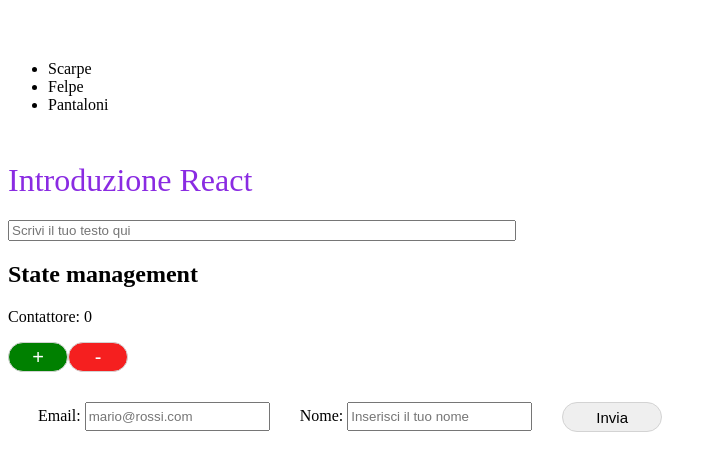
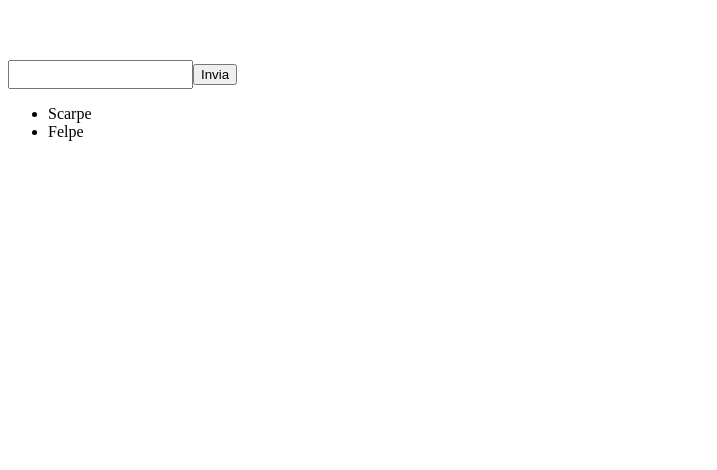
Before and after one commit to Hackademy-180/Esercizio-introduzione-React-Nicolina-Vesco, a React (Vite) app: page / in a window 1280 px wide. Shown: the part 783-1253 px from the top of the page, without its empty margins (0-717 px from the left). After the commit the page ends 940 px from the top, so only its background shows below. Built offline with nearby package versions, Linux system fonts and the light colour scheme.

Commit message:
Compound components

```diff
--- a/src/App.jsx
+++ b/src/App.jsx
@@ -3,46 +3,88 @@
 import List from "./components/List.jsx"
 import { useState } from 'react'
 import Form from "./components/Form.jsx"
+import Main from "./components/Main.jsx"
 
 function App() {
-    //Esercizio State management
-    const [counter, setCounter] = useState(0);
+  const [nameList, setNameList] = useState(["Scarpe", "Felpe"]);
+  const [newName, setNewName] = useState();
 
-    const increment =()=>{
-      setCounter((prev)=> prev + 1)
-    }
-    const decrement =()=>{
-      setCounter((prev)=> prev-1)
-    }
+  const handleChange = (e)=>{
+    setNewName(e.target.value);
+  }
 
 
-    // Esercizio componenti
-  const product = ['Scarpe', 'Felpe', 'Pantaloni'];
+  const addNewName = (name) => {
+    setNameList((prev) => [...prev, name]);
+  }
 
   return (
     <>
 
       <Navbar />
       <Header />
-      <List product={product} />
+      <Main>
+        <Form handleChange={handleChange} addNewName={addNewName} newName={newName}></Form>
+        <List>
+          {nameList.map((name, item) => {
+            return (
+              <li key={item}>{name}</li>
+            )
+          })
 
-      {/* Esercizio introduzione a react */}
-      <h1 className="title">Introduzione React</h1>
-      <input type="text" className='input-text' placeholder='Scrivi il tuo testo qui'/>
-      <label htmlFor="text" className='label-text' />
+          }
+        </List>
 
-      {/* Esercizio state management */}
-      <h2>State management</h2>
-      <p>Contattore: {counter}</p>
-      <button id = 'increment' onClick={increment}>+</button>
-      <button id = 'decrement' onClick={decrement}>-</button>
-
-
-      <Form />
+      </Main>
 
     </>
   )
 
 }
 
+
+
+
+
+// function App() {
+//Esercizio State management
+// const [counter, setCounter] = useState(0);
+
+// const increment =()=>{
+//   setCounter((prev)=> prev + 1)
+// }
+// const decrement =()=>{
+//   setCounter((prev)=> prev-1)
+// }
+
+
+// Esercizio componenti
+// const product = ['Scarpe', 'Felpe', 'Pantaloni'];
+
+// return (
+<>
+
+  {/* <Navbar />
+      <Header />
+      <List product={product} /> */}
+
+  {/* Esercizio introduzione a react */}
+  {/* <h1 className="title">Introduzione React</h1>
+      <input type="text" className='input-text' placeholder='Scrivi il tuo testo qui'/> */}
+  {/* <label htmlFor="text" className='label-text' /> */}
+
+  {/* Esercizio state management */}
+  {/* <h2>State management</h2>
+      <p>Contattore: {counter}</p>
+      <button id = 'increment' onClick={increment}>+</button>
+      <button id = 'decrement' onClick={decrement}>-</button> */}
+
+
+  {/* <Form /> */}
+
+</>
+// )
+
+// }
+
 export default App
--- a/src/components/Form.jsx
+++ b/src/components/Form.jsx
@@ -1,47 +1,58 @@
-import { useState } from 'react'
+export default function Form({newName, handleChange, addNewName}){
+    return(
+        <>
+            <input type="text" onChange={handleChange} className="text-input" id="text" />
+            <button onClick={()=>addNewName(newName)}>Invia</button>
 
-function Form() {
-    const [name, setName] = useState("");
-    const [mail, setMail] = useState("");
-    const [card, setCard] = useState(false);
 
-    const handleName = (e) => {
-        setName(e.target.value);
-
-    }
-    const handleMail = (e) => {
-        setMail(e.target.value);
-    }
-    const handleSubmit = (e) => {
-        e.preventDefault();
-        setCard(true);
-    }
-
-    return (
-        <>
-            <form onSubmit={handleSubmit}>
-                <div className="box-form">
-
-                    <div>
-                        <label htmlFor="email" class="">Email: </label>
-                        <input type="email" onChange={handleMail} className="" id="email" placeholder="mario@rossi.com" />
-                    </div>
-                    <div>
-                        <label htmlFor="text" class="">Nome: </label>
-                        <input type="text" onChange={handleName} className="text-input" id="text" placeholder="Inserisci il tuo nome" />
-                    </div>
-                    <button id="submitBtn" type="submit">Invia</button>
-                </div>
-            </form>
-            {card && (
-                <div className="card">
-                    <h3>{name}</h3>
-                    <p>{mail}</p>
-                </div>
-            )}
         </>
     )
-
 }
 
-export default Form;
+// import { useState } from 'react'
+
+// function Form() {
+//     const [name, setName] = useState("");
+//     const [mail, setMail] = useState("");
+//     const [card, setCard] = useState(false);
+
+//     const handleName = (e) => {
+//         setName(e.target.value);
+
+//     }
+//     const handleMail = (e) => {
+//         setMail(e.target.value);
+//     }
+//     const handleSubmit = (e) => {
+//         e.preventDefault();
+//         setCard(true);
+//     }
+
+//     return (
+//         <>
+//             <form onSubmit={handleSubmit}>
+//                 <div className="box-form">
+
+//                     <div>
+//                         <label htmlFor="email" class="">Email: </label>
+//                         <input type="email" onChange={handleMail} className="" id="email" placeholder="mario@rossi.com" />
+//                     </div>
+//                     <div>
+//                         <label htmlFor="text" class="">Nome: </label>
+//                         <input type="text" onChange={handleName} className="text-input" id="text" placeholder="Inserisci il tuo nome" />
+//                     </div>
+//                     <button id="submitBtn" type="submit">Invia</button>
+//                 </div>
+//             </form>
+//             {card && (
+//                 <div className="card">
+//                     <h3>{name}</h3>
+//                     <p>{mail}</p>
+//                 </div>
+//             )}
+//         </>
+//     )
+
+// }
+
+// export default Form;
--- a/src/components/List.jsx
+++ b/src/components/List.jsx
@@ -1,14 +1,27 @@
-export default function List ({product}){
+export default function List ({children}){
     return(
         <ul className="list-product">
-            {product.map((item)=>{
-                return(
-                    <li key={item}>{item}</li>
+            {children}
+        </ul>
+    )
+}
 
 
 
-                )
-            })}
-        </ul>
-    )
-}
+
+
+
+// export default function List ({product}){
+//     return(
+//         <ul className="list-product">
+//             {product.map((item)=>{
+//                 return(
+//                     <li key={item}>{item}</li>
+
+
+
+//                 )
+//             })}
+//         </ul>
+//     )
+// }
--- /dev/null
+++ b/src/components/Main.jsx
@@ -0,0 +1,11 @@
+import List from "./List.jsx"
+
+export default function Main({children}){
+    return(
+        <>
+            <main>
+                {children}
+            </main>
+        </>
+    )
+}
```
